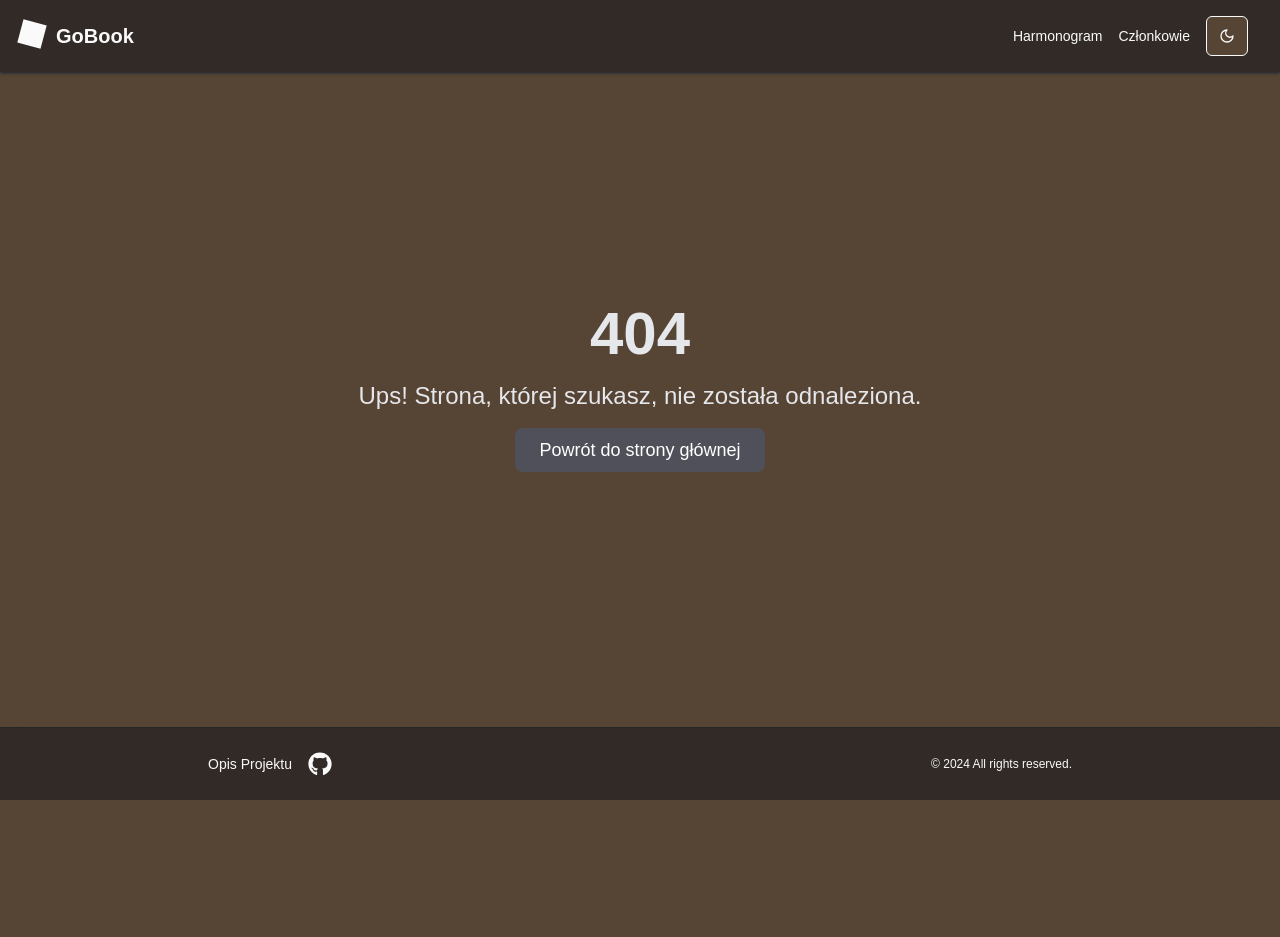
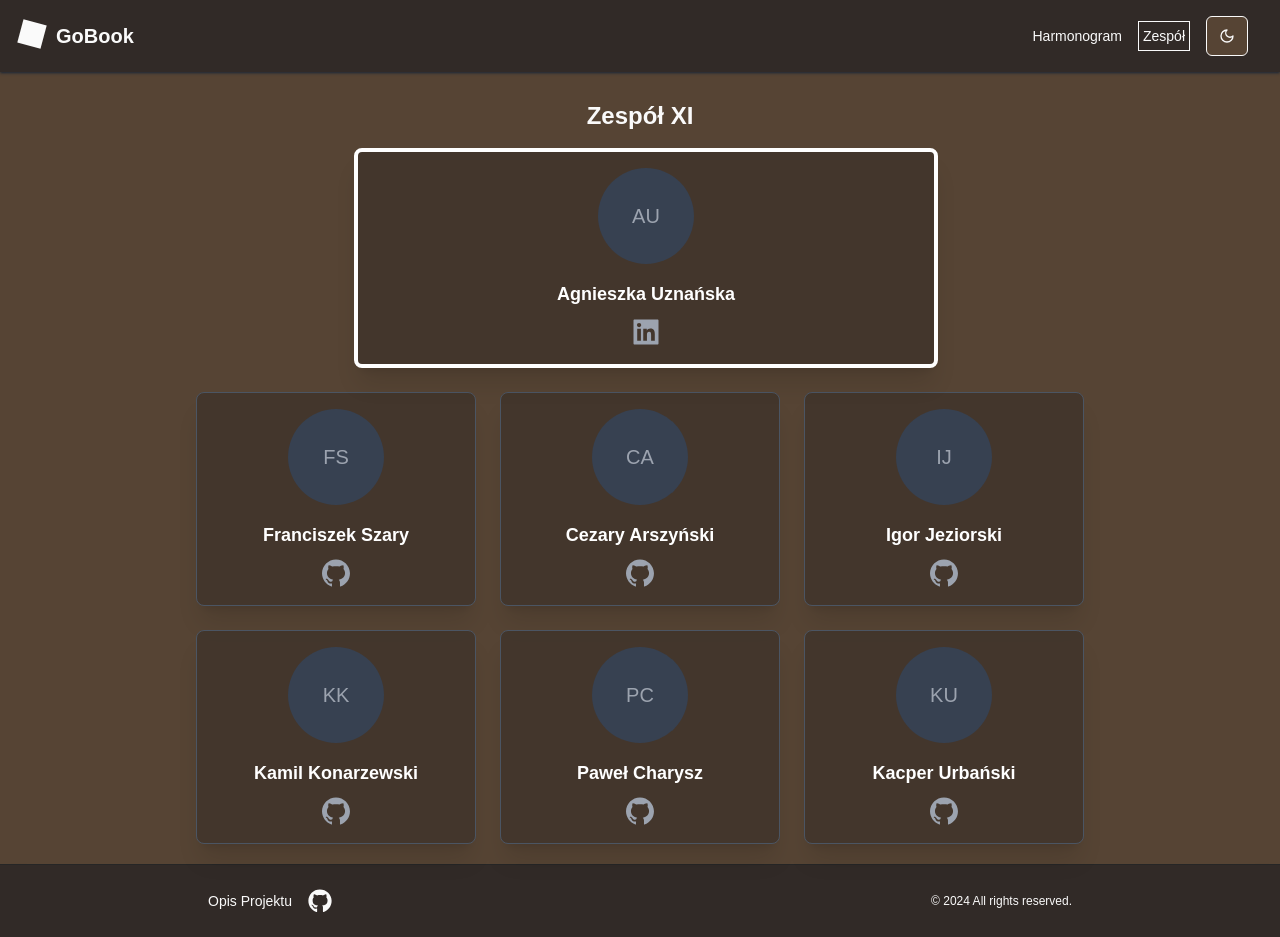
Before and after one commit to zesp11/zesp11.github.io, a Next.js app: page /zesp11_page/zespol in a window 1280 px wide. Before the commit this address had no page. Before the commit the page ends 800 px from the top, so only its background shows below. Built offline with nearby package versions, Linux system fonts and the light colour scheme.

Commit message:
Rename 'czlonkowie' to 'zespol'

```diff
--- a/src/app/(nonMainPage)/czlonkowie/page.tsx
+++ b/src/app/(nonMainPage)/zespol/page.tsx
@@ -67,7 +67,7 @@ export default function Page() {
   return (
     <section className="p-1 mx-auto sm:max-w-4xl">
       <div className="flex justify-center">
-        <h1 className="text-2xl font-bold mb-4">Zespol XI</h1>
+        <h1 className="text-2xl font-bold mb-4">Zespół XI</h1>
       </div>
 
       <div className="grid gap-6 grid-cols-1 sm:grid-cols-2 md:grid-cols-3 relative">
--- a/src/app/components/header.tsx
+++ b/src/app/components/header.tsx
@@ -9,7 +9,7 @@ import { ModeToggle } from "./ModeToggle";
 const links = [
   // { url: "/posty", label: "Posty" },
   { url: "/harmonogram", label: "Harmonogram" },
-  { url: "/czlonkowie", label: "Członkowie" },
+  { url: "/zespol", label: "Zespół" },
   // { url: "/opis", label: "Opis Projektu" },
 ];
 
--- a/src/app/page.tsx
+++ b/src/app/page.tsx
@@ -3,6 +3,7 @@ import path from 'path';
 import { remark } from 'remark';
 import gfm from 'remark-gfm';
 import html from 'remark-html';
+import ToolsUsed from './components/toolsSection';
 
 export default async function Page() {
   // Read markdown file
@@ -14,7 +15,8 @@ export default async function Page() {
   const contentHtml = processedContent.toString();
 
   return (
-    <div className='flex justify-center my-4'>
+    <div className='container mx-auto my-4'>
+      <div className='flex justify-center'>
         <article
           className="my-10 prose dark:prose-invert prose-sm sm:prose-base lg:max-w-2xl"
           dangerouslySetInnerHTML={{ __html: contentHtml }}
@@ -26,5 +28,8 @@ export default async function Page() {
         >
         </article>
       </div>
+
+      <ToolsUsed />
+    </div >
   );
 }
```
Also changed, not shown: descriptions/opis.md (+0 -11 lines). Lines whose indentation alone changed are shown as unchanged.
